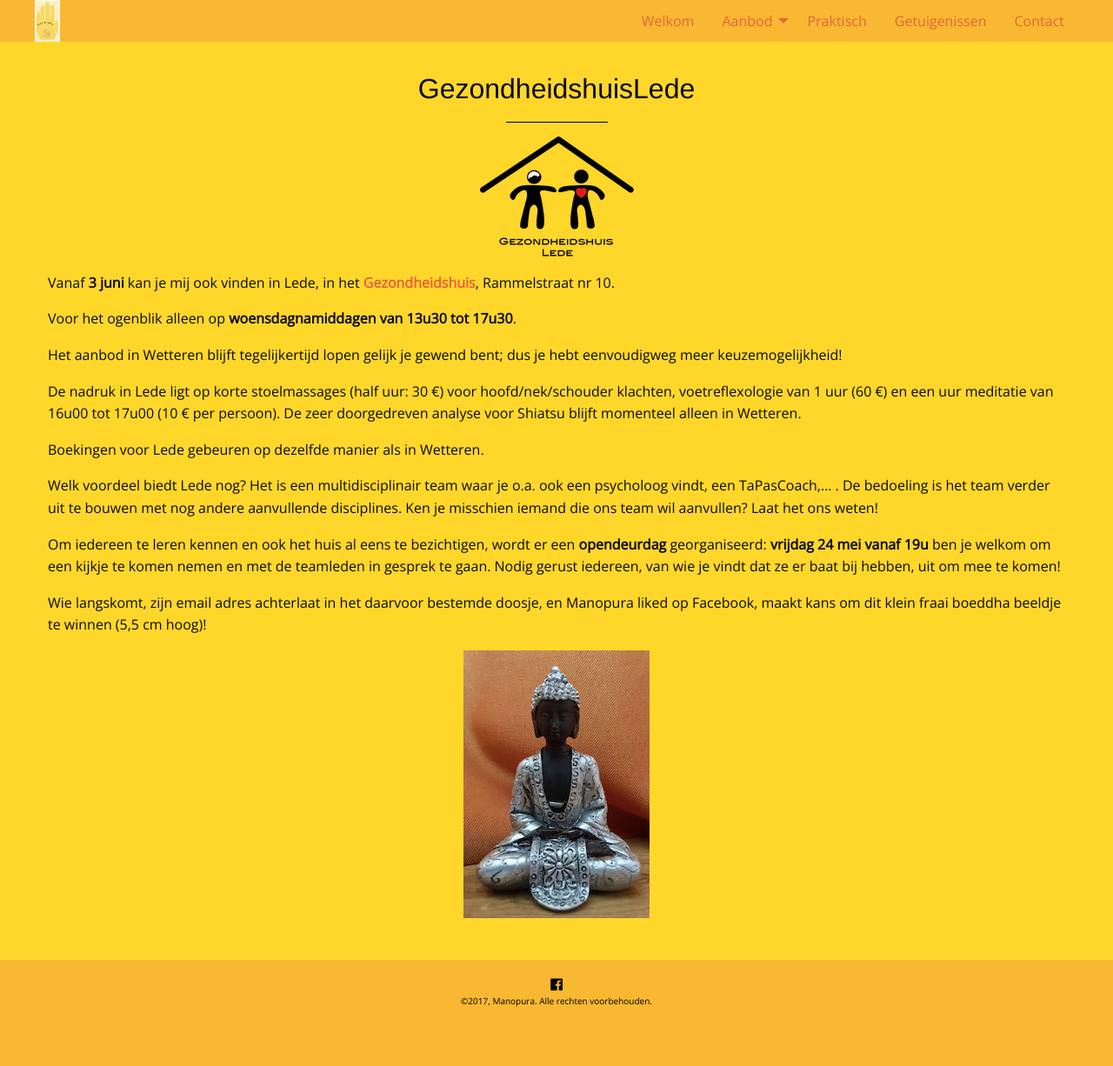
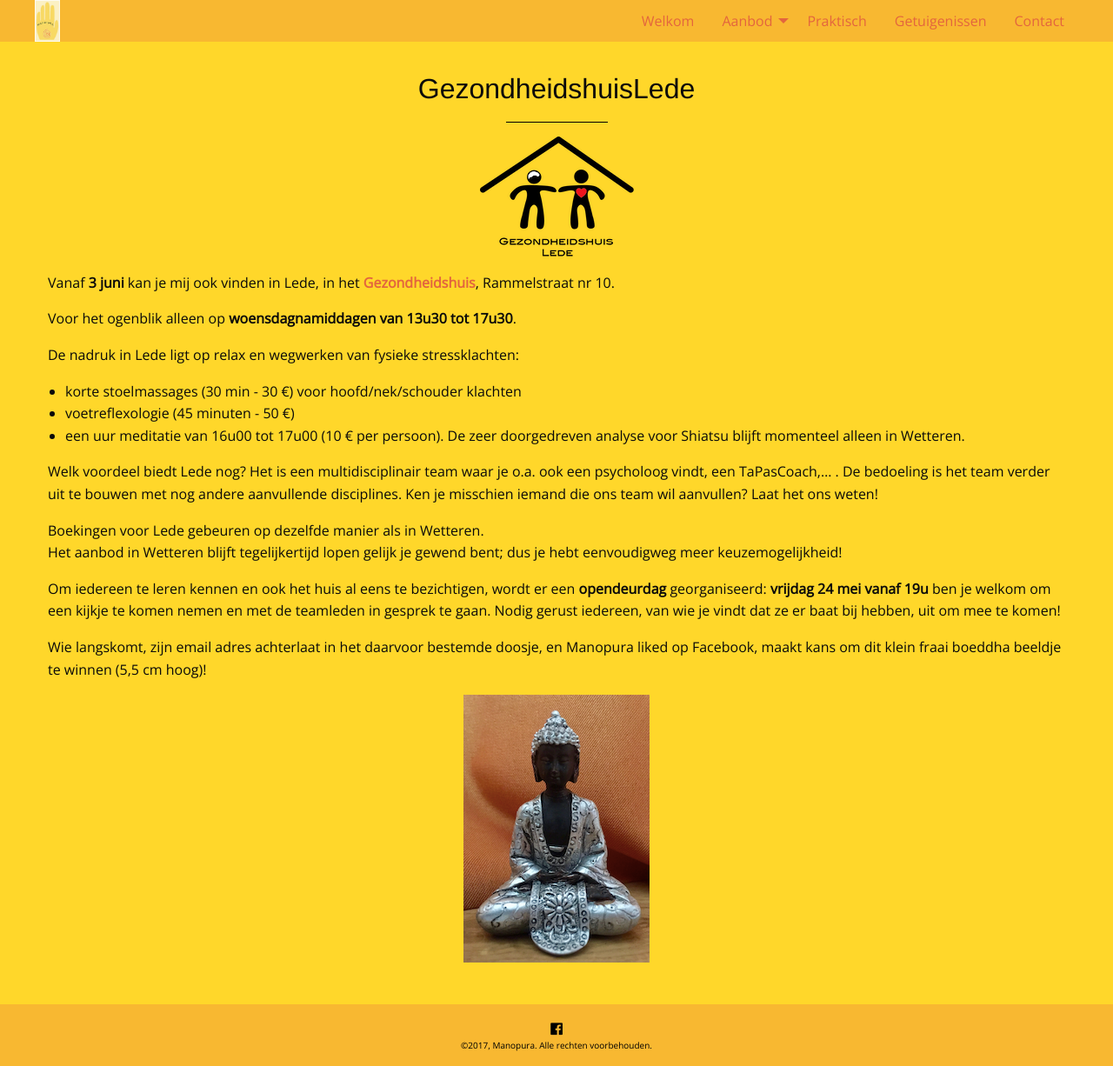
Before and after one commit to manopura/manopura.github.io, a Jekyll site: the page built from gezondheidshuislede.md, in a window 1280 px wide. Shown: the whole page at 87% size. Built offline with Jekyll 4.4.1, drawn with Linux system fonts in a browser that asks for light colours; nearby versions of some CDN libraries; our own code applies the rules of GitHub Pages for plain Markdown files; before the commit the page ends 1175 px from its top, so only the background shows below that.

Commit message:
Update gezondheidshuislede.md

```diff
--- a/gezondheidshuislede.md
+++ b/gezondheidshuislede.md
@@ -14,13 +14,19 @@ Vanaf **3 juni** kan je mij ook vinden in Lede, in het [**Gezondheidshuis**](htt
 
 Voor het ogenblik alleen op **woensdagnamiddagen van 13u30 tot 17u30**.
 
+
+De nadruk in Lede ligt op relax en wegwerken van fysieke stressklachten:
++ korte stoelmassages (30 min - 30 €) voor hoofd/nek/schouder klachten
++ voetreflexologie (45 minuten - 50 €)
++ een uur meditatie van 16u00 tot 17u00 (10 € per persoon). De zeer doorgedreven analyse voor Shiatsu blijft momenteel alleen in Wetteren.
+
+Welk voordeel biedt Lede nog? Het is een multidisciplinair team waar je o.a. ook een psycholoog vindt, een TaPasCoach,… . De bedoeling is het team verder uit te bouwen met nog andere aanvullende disciplines. Ken je misschien iemand die ons team wil aanvullen? Laat het ons weten!
+
+
+Boekingen voor Lede gebeuren op dezelfde manier als in Wetteren.
 Het aanbod in Wetteren blijft tegelijkertijd lopen gelijk je gewend bent; dus je hebt eenvoudigweg meer keuzemogelijkheid!
 
-De nadruk in Lede ligt op korte stoelmassages (half uur: 30 €) voor hoofd/nek/schouder klachten, voetreflexologie van 1 uur (60 €) en een uur meditatie van 16u00 tot 17u00 (10 € per persoon). De zeer doorgedreven analyse voor Shiatsu blijft momenteel alleen in Wetteren.
 
-Boekingen voor Lede gebeuren op dezelfde manier als in Wetteren.
-
-Welk voordeel biedt Lede nog? Het is een multidisciplinair team waar je o.a. ook een psycholoog vindt, een TaPasCoach,… . De bedoeling is het team verder uit te bouwen met nog andere aanvullende disciplines. Ken je misschien iemand die ons team wil aanvullen? Laat het ons weten!
 
 Om iedereen te leren kennen en ook het huis al eens te bezichtigen, wordt er een **opendeurdag**
 georganiseerd: **vrijdag 24 mei vanaf 19u** ben je welkom om een kijkje te komen nemen en met de teamleden in gesprek te gaan. Nodig gerust iedereen, van wie je vindt dat ze er baat bij hebben, uit om mee te komen!
```
